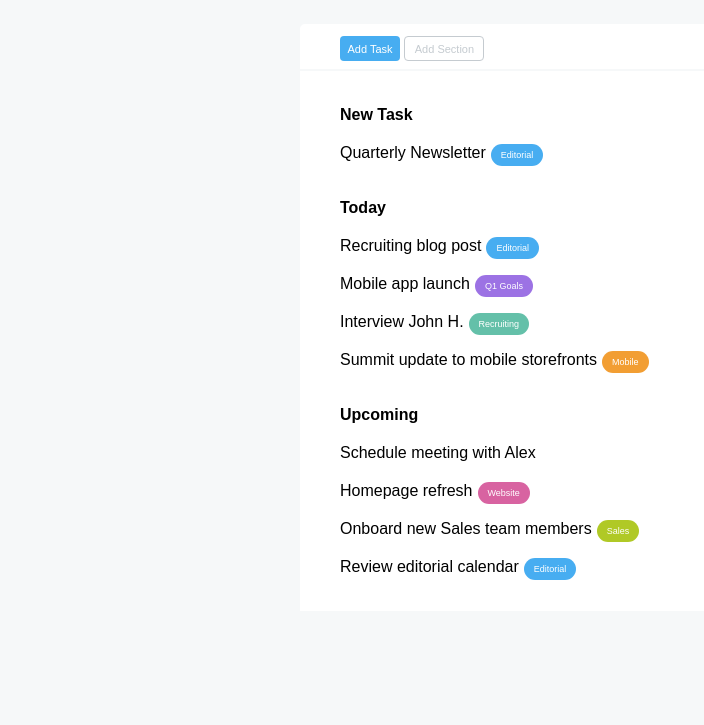
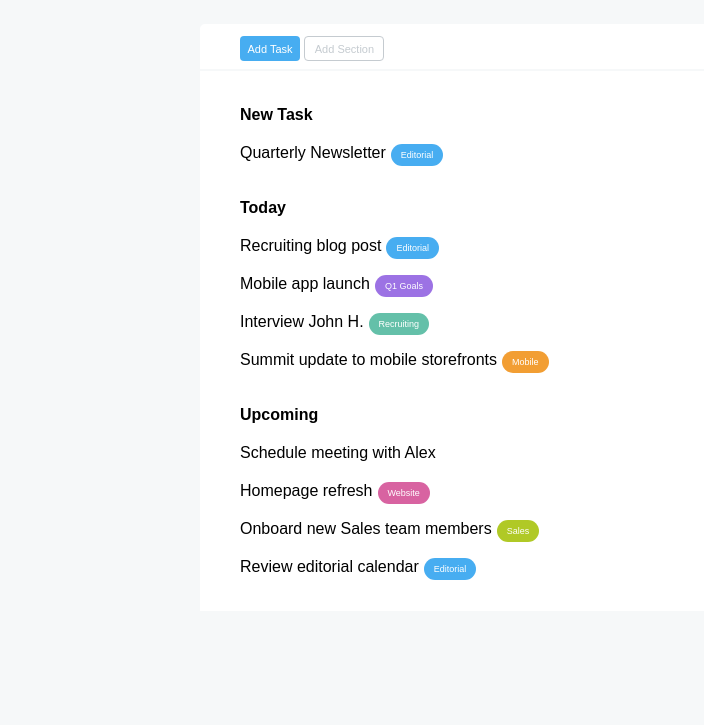
Before and after one commit to marcelloberetta/html-css-toboolist, a plain HTML site: page index.html in a window 1280 px wide. Shown: the part 75-800 px from the top of the page, without its empty margins (0-704 px from the left). Drawn offline with Linux system fonts and the light colour scheme.

Commit message:
Fixed margin (Nav-Main)

```diff
--- a/css/style.css
+++ b/css/style.css
@@ -23,8 +23,8 @@ header{
 }
 
 nav,main{
-  margin-left: 300px;
-  margin-right: 400px;
+  margin-left: 200px;
+  margin-right: 200px;
 }
 
 section{
```
